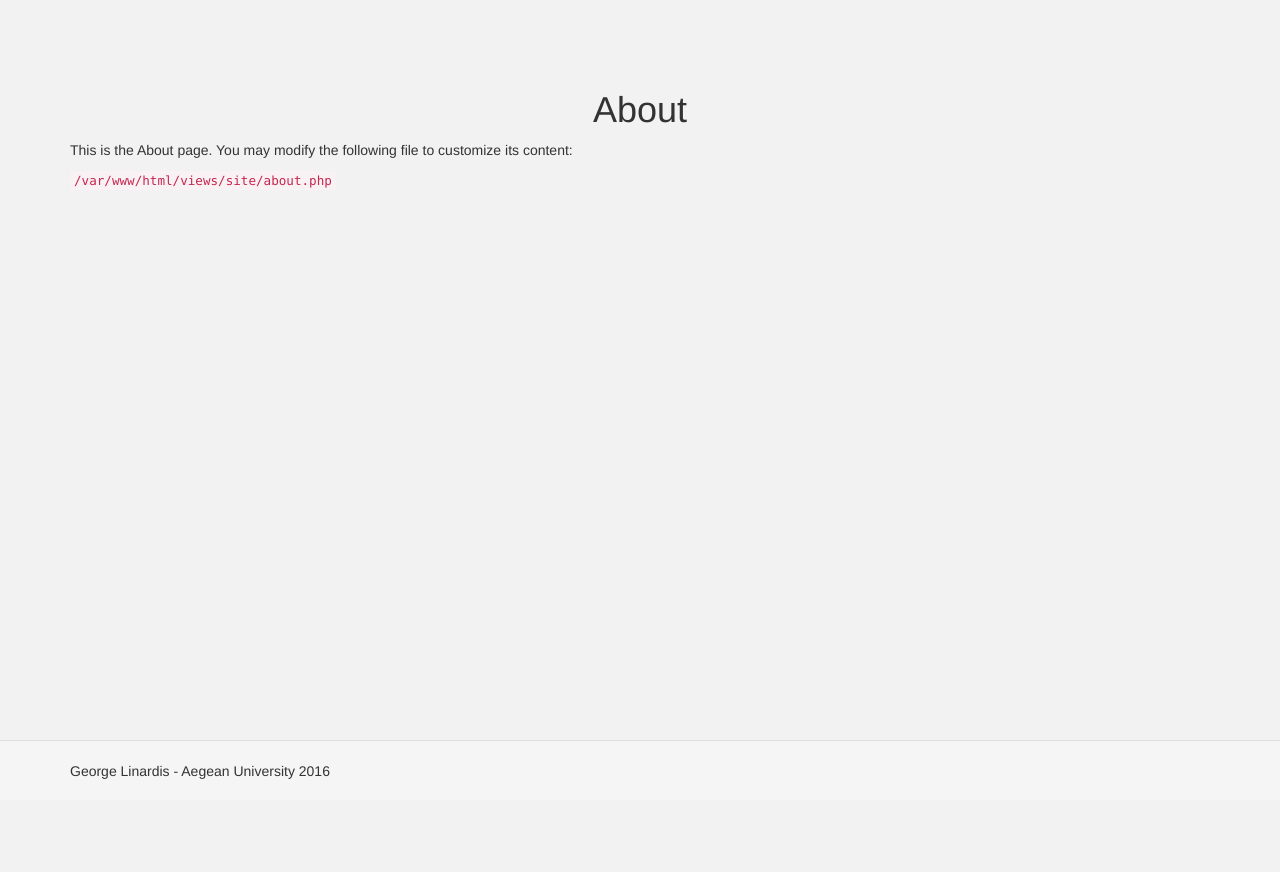
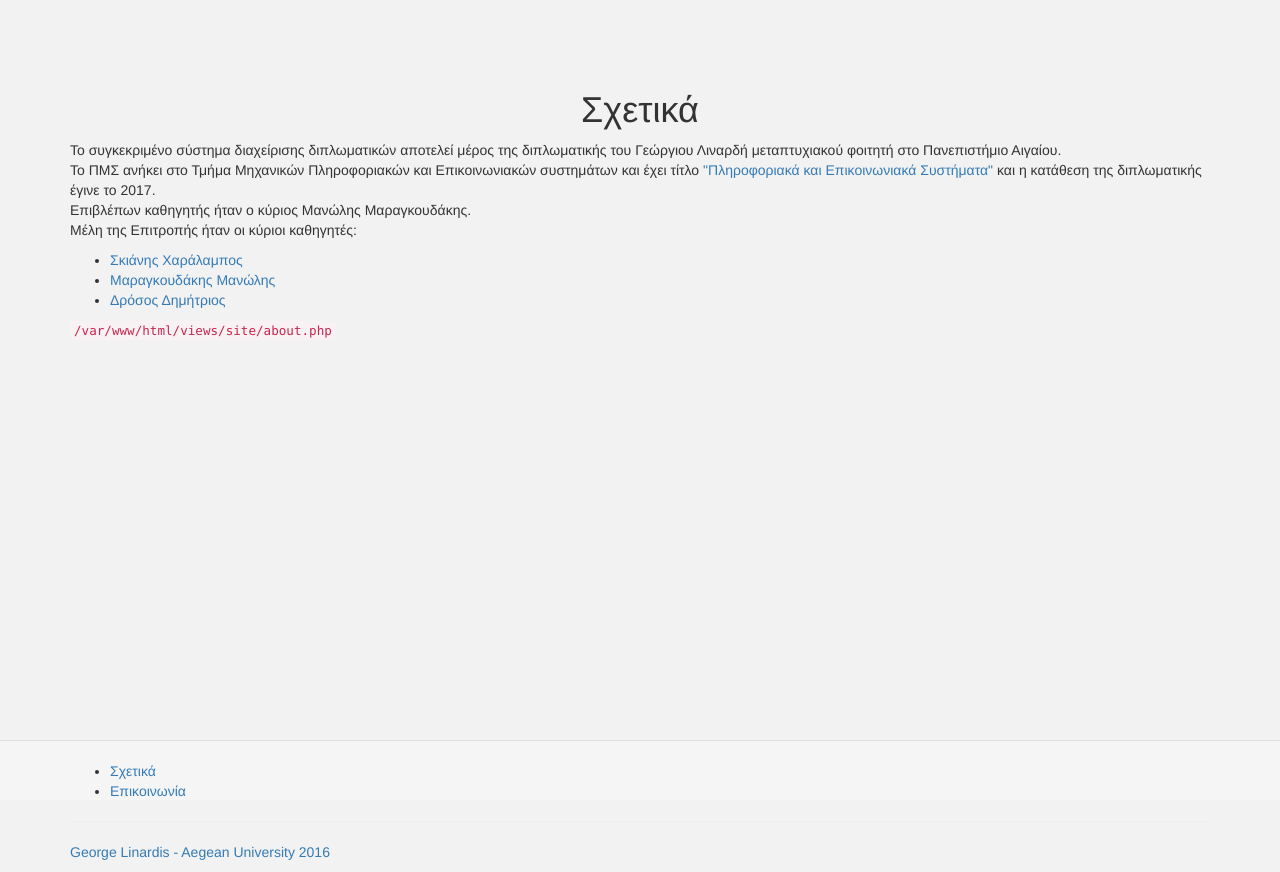
Before and after one commit to GeorgeLinardis/aegeanThesis, a Yii app: template views/site/about.php in a window 1280 px wide. Before the commit the page ends 779 px from the top, so only its background shows below. Run offline with PHP 8.4 and a stand-in for Yii, Linux system fonts and the light colour scheme; the template is opened without the code that fills it, so the values that code supplies are empty; some libraries are stand-ins or nearby versions.

Commit message:
added information in about-page

```diff
--- a/views/layouts/main.php
+++ b/views/layouts/main.php
@@ -113,6 +113,13 @@ AppAsset::register($this);
 
 <footer class="footer">
     <div class="container">
+        <ul>
+            <li><a href="/site/about">Σχετικά</li>
+            <li><a href="/site/contact">Επικοινωνία</li>
+        </ul>
+        <hr>
+    </div>
+    <div class="container">
         <p class="pull-left">George Linardis - Aegean University <?= date('Y') ?></p>
 
         <p class="pull-right"><?= Yii::powered() ?></p>
--- a/views/site/about.php
+++ b/views/site/about.php
@@ -4,14 +4,25 @@
 
 use yii\helpers\Html;
 
-$this->title = 'About';
+$this->title = 'Σχετικά';
 $this->params['breadcrumbs'][] = $this->title;
 ?>
 <div class="site-about">
     <h1><?= Html::encode($this->title) ?></h1>
 
     <p>
-        This is the About page. You may modify the following file to customize its content:
+        Το συγκεκριμένο σύστημα διαχείρισης διπλωματικών αποτελεί μέρος της διπλωματικής του Γεώργιου Λιναρδή μεταπτυχιακού φοιτητή στο Πανεπιστήμιο Αιγαίου.<br>
+        Το ΠΜΣ ανήκει στο Τμήμα Μηχανικών Πληροφοριακών και Επικοινωνιακών συστημάτων και έχει τίτλο
+        <a href="http://msc.icsd.aegean.gr/academics/pms4-2016/" title="Msc Website" target="_blank">"Πληροφοριακά και Επικοινωνιακά Συστήματα"</a>
+        και η κατάθεση της διπλωματικής έγινε το 2017.<br>
+        Επιβλέπων καθηγητής ήταν ο κύριος Μανώλης Μαραγκουδάκης.<br>
+
+        Μέλη της Επιτροπής ήταν οι κύριοι καθηγητές:
+        <ul>
+            <li><a href="http://www.icsd.aegean.gr/lecturers/cskianis/" title="Skianis Charalampos site" target="_blank">Σκιάνης Χαράλαμπος</a></li>
+            <li><a href="http://www.icsd.aegean.gr/mmarag/" title="Maragkoudakis Manolis site" target="_blank">Μαραγκουδάκης Μανώλης</a></li>
+            <li><a href="http://www.icsd.aegean.gr/ddrosos" title="Drosos Dimitrios site" target="_blank">Δρόσος Δημήτριος</a></li>
+        </ul>
     </p>
 
     <code><?= __FILE__ ?></code>
```
